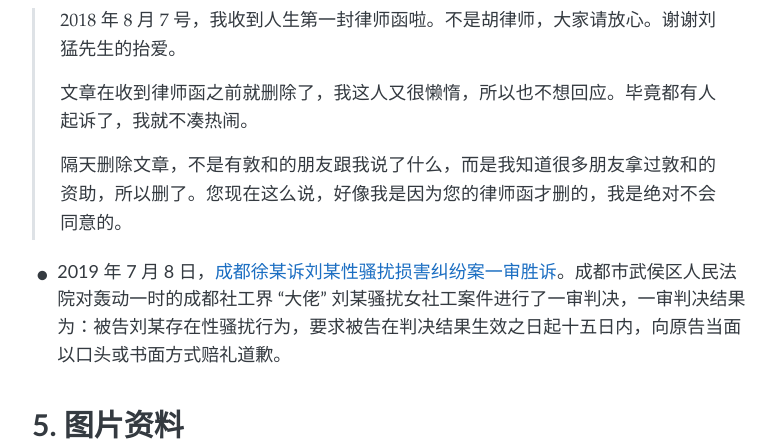
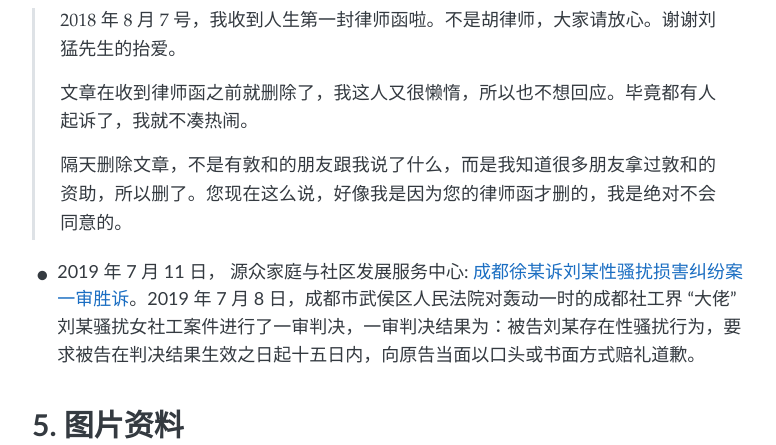
Before and after one commit to NGOMeToo/NGOMeToo.github.io, a Jekyll site: the page built from _posts/2018-08-13-Liu-Meng.md, in a window 1280 px wide and 900 px high, scrolled down 5939 px, cut to the strip 0-445 px from the top of the window. Shown: the whole strip, without its empty margins (248-1024 px from the left). Built offline with Jekyll 4.4.1, drawn with Linux system fonts in a browser that asks for light colours.

Commit message:
添加新闻来源

```diff
--- a/_posts/2018-08-13-Liu-Meng.md
+++ b/_posts/2018-08-13-Liu-Meng.md
@@ -176,7 +176,7 @@
 >
 > 隔天删除文章，不是有敦和的朋友跟我说了什么，而是我知道很多朋友拿过敦和的资助，所以删了。您现在这么说，好像我是因为您的律师函才删的，我是绝对不会同意的。
 
-- 2019年7月8日，[成都徐某诉刘某性骚扰损害纠纷案一审胜诉](https://mp.weixin.qq.com/s?src=11&timestamp=1562853902&ver=1722&signature=iFIyfSqp7kBUTY3Udci9kHhQjocCZBuUTC0EnB1y*tZ*aXCCoJeQdK*8up2WD8GRStTH*9jAxoa*OJTkBg*yYInSj7x*pSQDHTDoJ10z-kf-cSRliUPSjK5Yv26fzzqE&new=1）)。成都市武侯区人民法院对轰动一时的成都社工界“大佬”刘某骚扰女社工案件进行了一审判决，一审判决结果为：被告刘某存在性骚扰行为，要求被告在判决结果生效之日起十五日内，向原告当面以口头或书面方式赔礼道歉。
+- 2019年7月11日， 源众家庭与社区发展服务中心:[成都徐某诉刘某性骚扰损害纠纷案一审胜诉](https://mp.weixin.qq.com/s?src=11&timestamp=1562853902&ver=1722&signature=iFIyfSqp7kBUTY3Udci9kHhQjocCZBuUTC0EnB1y*tZ*aXCCoJeQdK*8up2WD8GRStTH*9jAxoa*OJTkBg*yYInSj7x*pSQDHTDoJ10z-kf-cSRliUPSjK5Yv26fzzqE&new=1）)。2019年7月8日，成都市武侯区人民法院对轰动一时的成都社工界“大佬”刘某骚扰女社工案件进行了一审判决，一审判决结果为：被告刘某存在性骚扰行为，要求被告在判决结果生效之日起十五日内，向原告当面以口头或书面方式赔礼道歉。
 
 
 # 5. 图片资料
```
